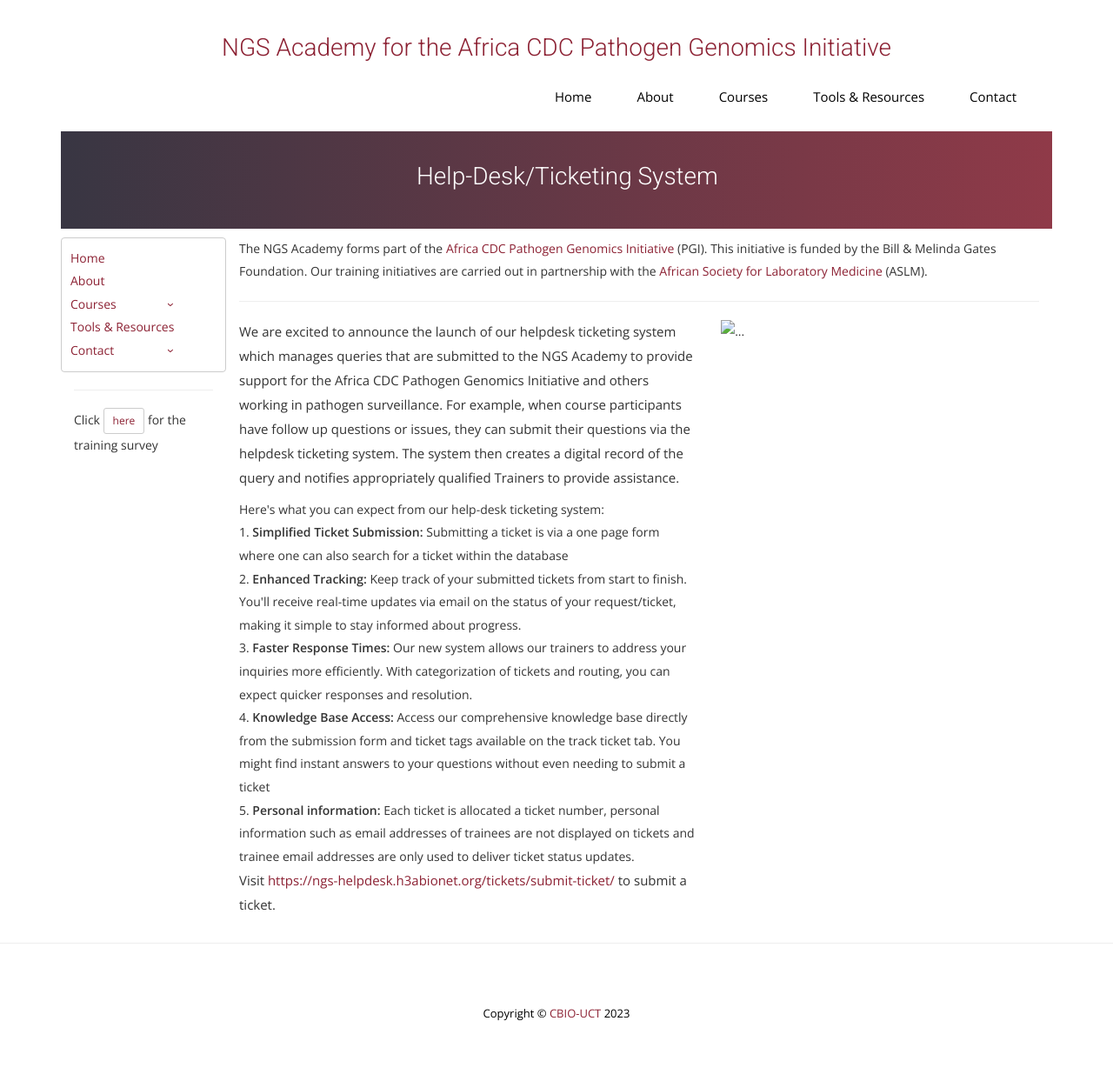
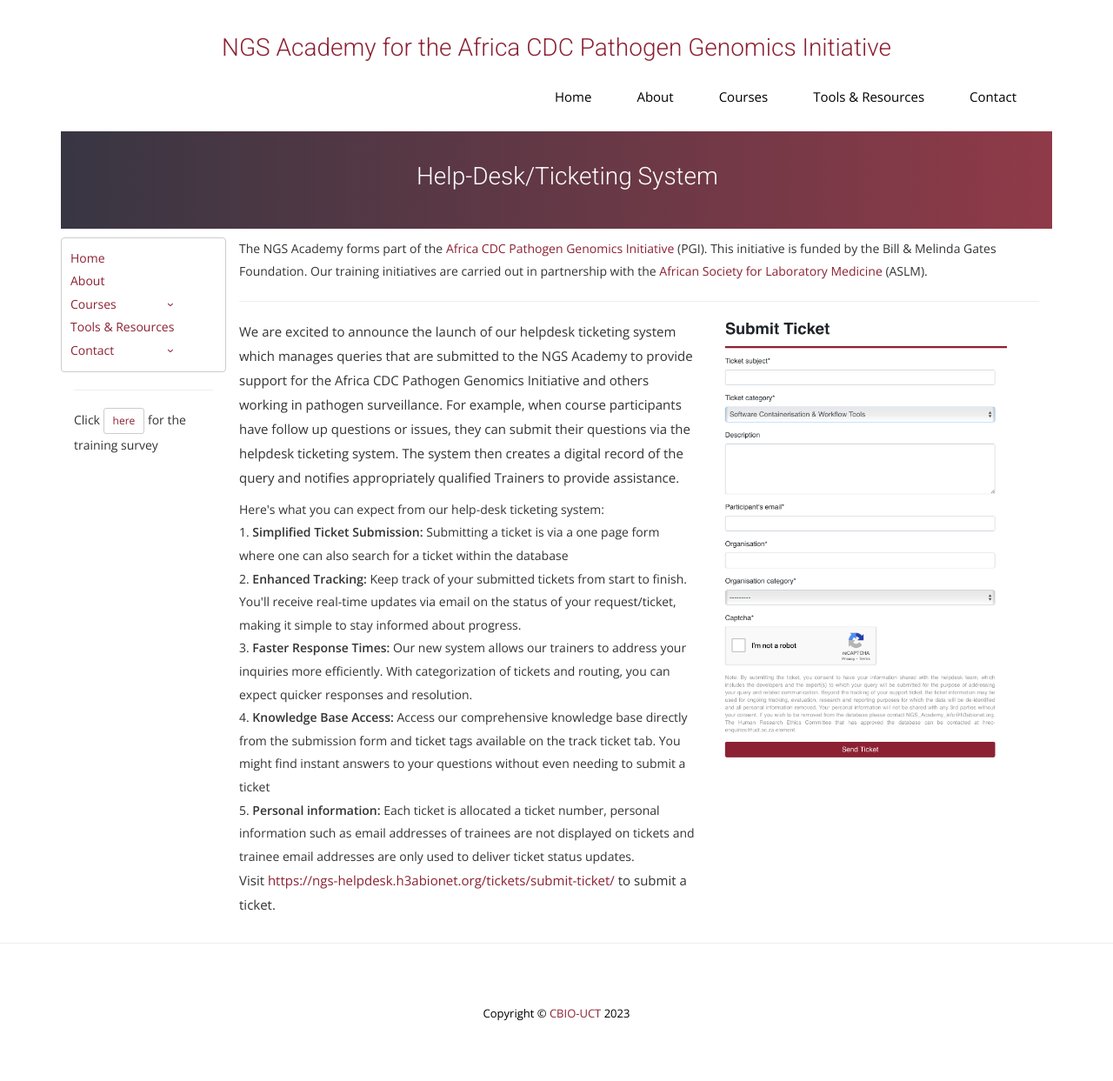
Before and after one commit to uct-cbio/ngs-academy, a Jekyll site: the page built from help-desk.html, in a window 1280 px wide. Shown: the whole page at 87% size. Built offline with Jekyll 4.4.1, drawn with Linux system fonts in a browser that asks for light colours; nearby versions of some CDN libraries; some web fonts are replaced; library files that are not in the unit come from our copies; comment, search, counter and statistics services are not loaded.

Commit message:
updated ticketing url picture

```diff
--- a/help-desk.html
+++ b/help-desk.html
@@ -21,7 +21,7 @@
      <p> Visit   <a href="https://ngs-helpdesk.h3abionet.org/tickets/submit-ticket/ " target="_blank">https://ngs-helpdesk.h3abionet.org/tickets/submit-ticket/ </a> to submit a ticket.</p>
   </div>
 
-  <div class="col-sm-5"><img alt="..." src="{{ site.baseurl }}img/ticket_submit.png" width="90%"/>
+  <div class="col-sm-5"><img alt="..." src="/ngs-academy/img/ticket_submit.png" width="90%"/>
 
   </div>
 
```
